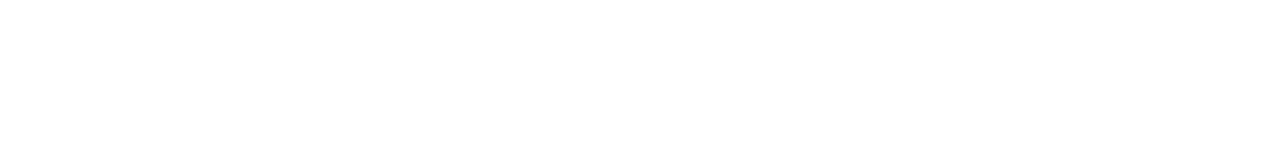
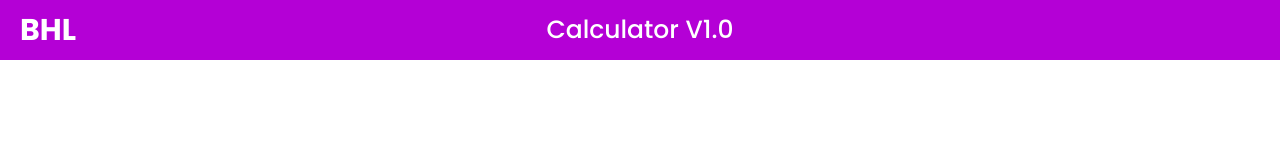
Before and after one commit to YoussefBouhalla/JS_Calculator, a plain HTML site: page index.html in a window 1280 px wide. Drawn offline with Linux system fonts and the light colour scheme.

Commit message:
💄 finished the navbar styling

```diff
--- a/index.html
+++ b/index.html
@@ -4,12 +4,27 @@
     <meta charset="UTF-8">
     <meta http-equiv="X-UA-Compatible" content="IE=edge">
     <meta name="viewport" content="width=device-width, initial-scale=1.0">
+    <!-- GOOGLE FONTS -->
+    <link rel="preconnect" href="https://fonts.googleapis.com">
+    <link rel="preconnect" href="https://fonts.gstatic.com" crossorigin>
+    <link href="https://fonts.googleapis.com/css2?family=Poppins:wght@400;500;600;700&display=swap" rel="stylesheet">
+    <!-- LINKING STYLE -->
     <link rel="stylesheet" href="style.css">
     <title>Calculator</title>
 </head>
 <body>
+    <!-- CONTAINER -->
+    <div class="container">
+        <!-- NAVBAR -->
+        <div class="navbar">
+            <div class="navbar-content content">
+                <p>BHL</p>
+                <p class="justify-self-center">Calculator V1.0</p>
+            </div>
+        </div>
 
-    <!-- Scripts -->
+    </div>
+    <!-- SCRIPTS -->
     <script src="script.js"></script>
 </body>
 </html>
--- a/style.css
+++ b/style.css
@@ -0,0 +1,62 @@
+/* GLOBAL */
+* {
+    margin: 0;
+    padding: 0;
+    box-sizing: border-box;
+}
+
+body{
+    font-family: poppins;
+}
+
+.content {
+    max-width: 1280px;
+    margin: 0 auto;
+}
+
+.justify-self-center {
+    justify-self: center;
+}
+
+/* CONTAINER */
+.container {
+    width: 100vw;
+    height: 100vh;
+    position: relative;
+}
+/* NAVBAR */
+.container .navbar {
+    position: fixed;
+    display: flex;
+    align-items: center;
+    width: 100vw;
+    height: 60px;
+    background-color: #B400D6;
+}
+
+.container .navbar .navbar-content{
+    position: relative;
+    display: flex;
+    width: 100%;
+    padding: 0 20px;
+    justify-content: flex-start;
+    align-items: center;
+}
+
+.container .navbar .navbar-content p{
+    color: white;
+}
+
+.container .navbar .navbar-content p:first-child{
+    font-size: 30px;
+    font-weight: 700;
+}
+
+.container .navbar .navbar-content p:last-child{
+    position: absolute;
+    top: 50%;
+    left: 50%;
+    transform: translate(-50%,-50%);
+    font-size: 25px;
+    font-weight: 500;
+}
```
